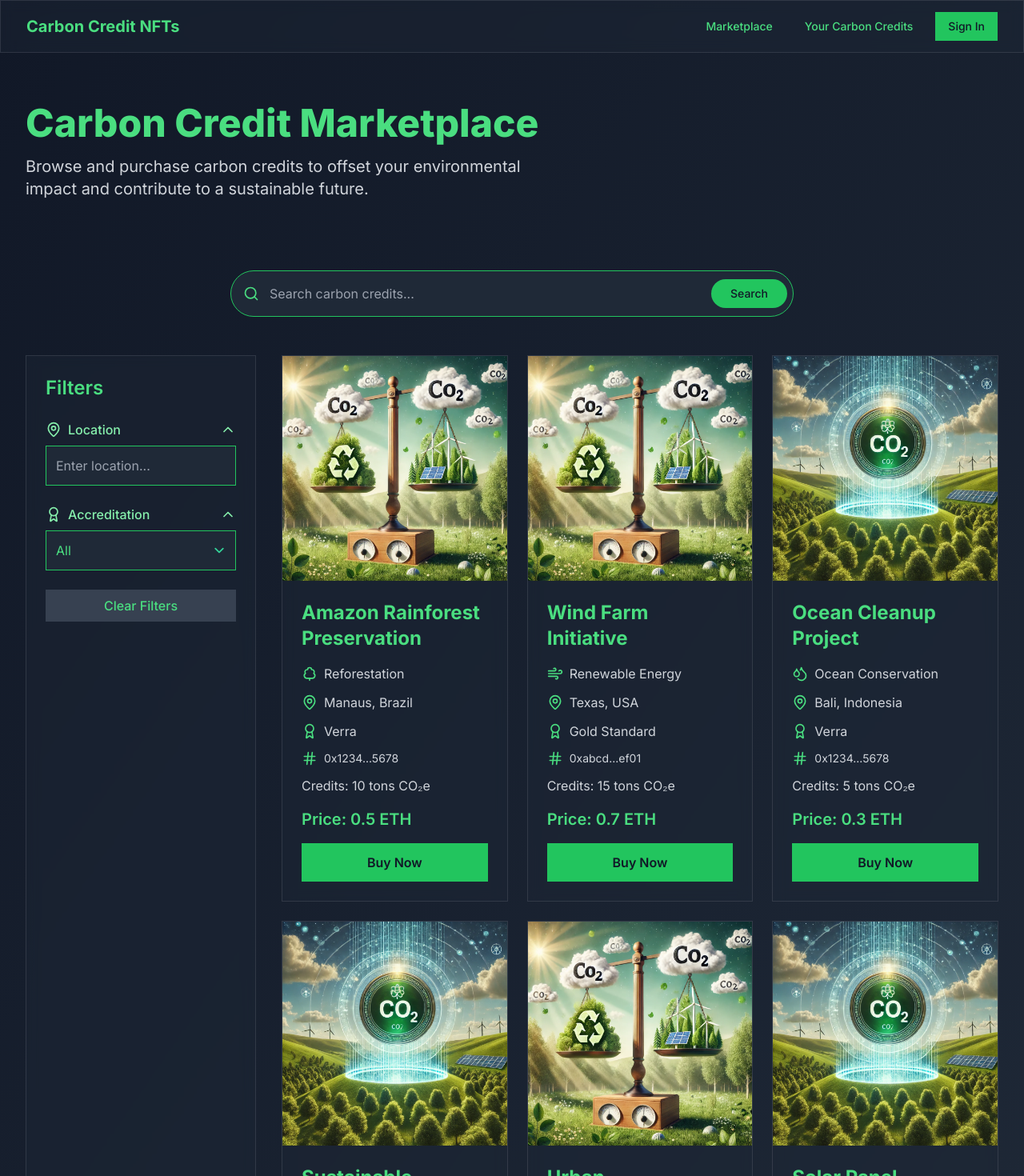
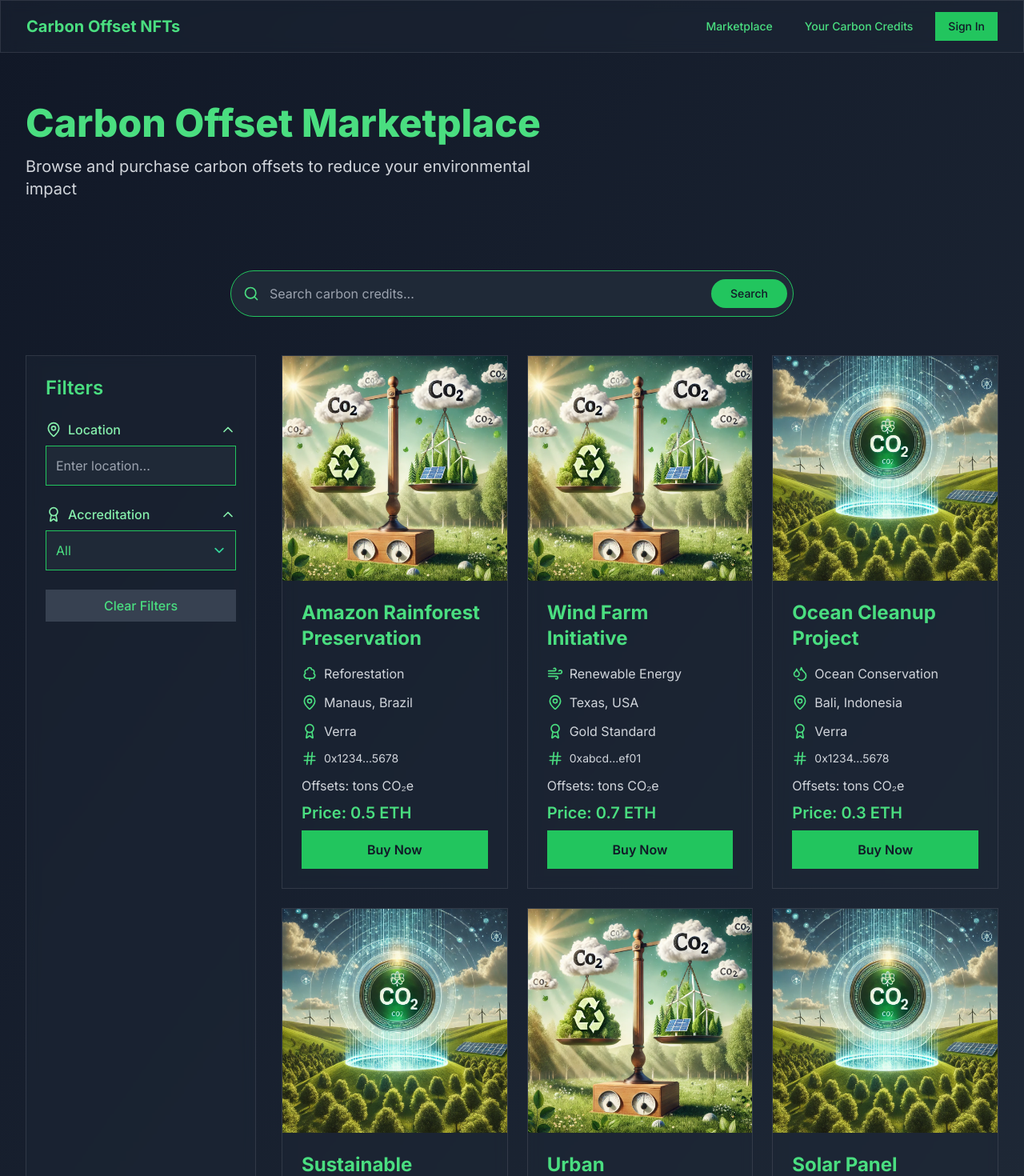
Before and after one commit to albertulll/0x4d, a Next.js app: page / in a window 1280 px wide. Shown: the top 1470 px of the page at 80% size. Built offline with nearby package versions, Linux system fonts and the light colour scheme.

Commit message:
Change from credit to offset.

```diff
--- a/src/app/components/NFTCard.tsx
+++ b/src/app/components/NFTCard.tsx
@@ -2,20 +2,20 @@
 import Image from "next/image"
 import { Leaf, Wind, Droplets, Sprout, TreeDeciduous, Sun, MapPin, Award, Hash } from "lucide-react"
 
-interface CarbonCreditNFT {
+interface CarbonOffsetNFT {
   id: number
   title: string
   image: string
-  creditAmount: string
+  offsetAmount: string
   price: string
   projectType: string
   location: string
   accreditedBy: string
-  nftAddress: string // New field
+  nftAddress: string
 }
 
 interface NFTCardProps {
-  nft: CarbonCreditNFT
+  nft: CarbonOffsetNFT
 }
 
 const projectTypeIcons = {
@@ -57,16 +57,14 @@ export default function NFTCard({ nft }: NFTCardProps) {
         </div>
         <div className="flex items-center mb-3">
           <Hash className="w-5 h-5 text-green-400 mr-2" />
-          <span className="text-gray-300 text-sm truncate" title={nft.nftAddress}>
-            {nft.nftAddress}
-          </span>
+          <span className="text-gray-300 text-sm break-all">{nft.nftAddress}</span>
         </div>
-        <p className="text-gray-300 mb-4">Credits: {nft.creditAmount} tons CO₂e</p>
-        <p className="text-green-400 font-semibold mb-4 text-xl">Price: {nft.price}</p>
+        <p className="text-gray-300 mb-2">Offsets: {nft.offsetAmount} tons CO₂e</p>
+        <p className="text-green-400 font-semibold mb-2 text-xl">Price: {nft.price}</p>
         <div className="mt-auto">
           <button
             className="w-full bg-green-500 text-gray-900 font-semibold py-3 px-4 rounded-md hover:bg-green-400 transition-colors duration-300"
-            onClick={() => console.log(`Buying ${nft.creditAmount} credits from ${nft.title}`)}
+            onClick={() => console.log(`Buying ${nft.offsetAmount} offsets from ${nft.title}`)}
           >
             Buy Now
           </button>
--- a/src/app/components/NFTGallery.tsx
+++ b/src/app/components/NFTGallery.tsx
@@ -2,7 +2,7 @@
 import NFTCard from "./NFTCard"
 
 
-const carbonCreditNFTs = [
+const carbonOffsetNFTs = [
   {
     id: 1,
     title: "Amazon Rainforest Preservation",
@@ -80,7 +80,7 @@ interface NFTGalleryProps {
   }
 
   export default function NFTGallery({ searchTerm, filters }: NFTGalleryProps) {
-    const filteredNFTs = carbonCreditNFTs.filter(
+    const filteredNFTs = carbonOffsetNFTs.filter(
       (nft) =>
         nft.title.toLowerCase().includes(searchTerm.toLowerCase()) &&
         (filters.location === "" || nft.location.toLowerCase().includes(filters.location.toLowerCase())) &&
--- a/src/app/components/YourNFTCard.tsx
+++ b/src/app/components/YourNFTCard.tsx
@@ -3,11 +3,11 @@ import { useState, useRef } from "react"
 import Image from "next/image"
 import { Leaf, Wind, Droplets, Sprout, TreeDeciduous, Sun, MapPin, Award, X, Hash } from "lucide-react"
 
-interface CarbonCreditNFT {
+interface CarbonOffsetNFT {
   id: number
   title: string
   image: string
-  creditAmount: string
+  offsetAmount: string
   projectType: string
   location: string
   accreditedBy: string
@@ -15,7 +15,7 @@ interface CarbonCreditNFT {
 }
 
 interface YourNFTCardProps {
-  nft: CarbonCreditNFT
+  nft: CarbonOffsetNFT
 }
 
 const projectTypeIcons = {
@@ -34,7 +34,7 @@ export default function YourNFTCard({ nft }: YourNFTCardProps) {
 
   const handleRedeem = (action: "retire" | "tax" | "sell") => {
     console.log(
-      `${action === "retire" ? "Retiring" : action === "tax" ? "Redeeming for tax credit" : "Selling"} ${nft.creditAmount} credits from ${nft.title}`,
+      `${action === "retire" ? "Retiring" : action === "tax" ? "Redeeming for tax credit" : "Selling"} ${nft.offsetAmount} offsets from ${nft.title}`,
     )
     setShowRedeemOptions(false)
   }
@@ -71,7 +71,7 @@ export default function YourNFTCard({ nft }: YourNFTCardProps) {
           <Hash className="w-5 h-5 text-green-400 mr-2" />
           <span className="text-gray-300 text-sm break-all">{nft.nftAddress}</span>
         </div>
-        <p className="text-gray-300 mb-2">Credits: {nft.creditAmount} tons CO₂e</p>
+        <p className="text-gray-300 mb-2">Offsets: {nft.offsetAmount} tons CO₂e</p>
         <div className="mt-auto">
           <button
             className="w-full bg-primary text-primary-foreground font-semibold py-2 px-4 rounded hover:bg-primary/90 transition-all duration-300"
@@ -93,12 +93,12 @@ export default function YourNFTCard({ nft }: YourNFTCardProps) {
                 <X className="w-6 h-6" />
               </button>
             </div>
-            <p className="text-gray-300 mb-4">Choose how you want to redeem your carbon credits:</p>
+            <p className="text-gray-300 mb-4">Choose how you want to redeem your carbon offsets:</p>
             <button
               onClick={() => handleRedeem("retire")}
               className="w-full mb-2 bg-secondary text-secondary-foreground font-semibold py-2 px-4 rounded hover:bg-secondary/90 transition-all duration-300"
             >
-              Retire Credit
+              Retire Offset
             </button>
             <button
               onClick={() => handleRedeem("tax")}
--- a/src/app/components/YourNFTGallery.tsx
+++ b/src/app/components/YourNFTGallery.tsx
@@ -1,8 +1,8 @@
+import YourNFTCard from "./YourNFTCard"
 import { useState } from "react"
-import YourNFTCard from "./YourNFTCard"
 
 // This is placeholder data. Replace it with real user's carbon credit NFT data from your platform.
-const yourCarbonCreditNFTs = [
+const yourCarbonOffsetNFTs = [
   {
     id: 1,
     title: "Amazon Rainforest Preservation",
@@ -44,7 +44,7 @@ interface YourNFTGalleryProps {
 
 export default function YourNFTGallery({ searchTerm, filters }: YourNFTGalleryProps) {
   const [selectedNFTId, setSelectedNFTId] = useState<number | null>(null)
-  const filteredNFTs = yourCarbonCreditNFTs.filter(
+  const filteredNFTs = yourCarbonOffsetNFTs.filter(
     (nft) =>
       nft.title.toLowerCase().includes(searchTerm.toLowerCase()) &&
       (filters.location === "" || nft.location.toLowerCase().includes(filters.location.toLowerCase())) &&
--- a/src/app/page.tsx
+++ b/src/app/page.tsx
@@ -20,7 +20,7 @@ export default function Home() {
           <div className="flex items-center justify-between h-16">
             <div className="flex items-center">
               <Link href="/" className="text-green-400 text-xl font-bold">
-                Carbon Credit NFTs
+                Carbon Offset NFTs
               </Link>
             </div>
             <div className="flex items-center space-x-4">
@@ -45,17 +45,18 @@ export default function Home() {
       </nav>
       <header className="py-16 px-4 sm:px-6 lg:px-8 animate-fade-in">
         <div className="max-w-7xl mx-auto">
-          <h1 className="text-5xl font-extrabold text-green-400 mb-4 text-balance">Carbon Credit Marketplace</h1>
+          <h1 className="text-5xl font-extrabold text-green-400 mb-4 text-balance">Carbon Offset Marketplace</h1>
           <p className="text-xl text-gray-300 max-w-2xl">
-            Browse and purchase carbon credits to offset your environmental impact and contribute to a sustainable
-            future.
+            Browse and purchase carbon offsets to reduce your environmental impact
           </p>
         </div>
       </header>
       <SearchBar onSearch={setSearchTerm} />
       <div className="flex max-w-7xl mx-auto py-6 px-4 sm:px-6 lg:px-8">
         <FilterSidebar onFilterChange={setFilters} />
-        <NFTGallery searchTerm={searchTerm} filters={filters} />
+        <div className="flex-1">
+          <NFTGallery searchTerm={searchTerm} filters={filters} />
+        </div>
       </div>
     </main>
   )
--- a/src/app/your-credits/page.tsx
+++ b/src/app/your-credits/page.tsx
@@ -19,7 +19,7 @@ export default function YourCredits() {
           <div className="flex items-center justify-between h-16">
             <div className="flex items-center">
               <Link href="/" className="text-green-400 text-xl font-bold">
-                Carbon Credit NFTs
+                Carbon Offset NFTs
               </Link>
             </div>
             <div className="flex items-center space-x-4">
@@ -33,7 +33,7 @@ export default function YourCredits() {
                 href="/your-credits"
                 className="text-green-400 hover:text-green-300 px-3 py-2 rounded-md text-sm font-medium transition-colors duration-200"
               >
-                Your Carbon Credits
+                Your Carbon Offsets
               </Link>
               <button className="bg-green-500 text-gray-900 hover:bg-green-400 px-4 py-2 rounded-md text-sm font-medium transition-colors duration-200">
                 Sign In
@@ -44,9 +44,9 @@ export default function YourCredits() {
       </nav>
       <header className="py-16 px-4 sm:px-6 lg:px-8 animate-fade-in">
         <div className="max-w-7xl mx-auto">
-          <h1 className="text-5xl font-extrabold text-green-400 mb-4 text-balance">Your Carbon Credits</h1>
+          <h1 className="text-5xl font-extrabold text-green-400 mb-4 text-balance">Your Carbon Offsets</h1>
           <p className="text-xl text-gray-300 max-w-2xl">
-            Manage and redeem your carbon credits to make a positive impact on the environment.
+            Manage and redeem your carbon offsets to make a positive impact on the environment.
           </p>
         </div>
       </header>
```
